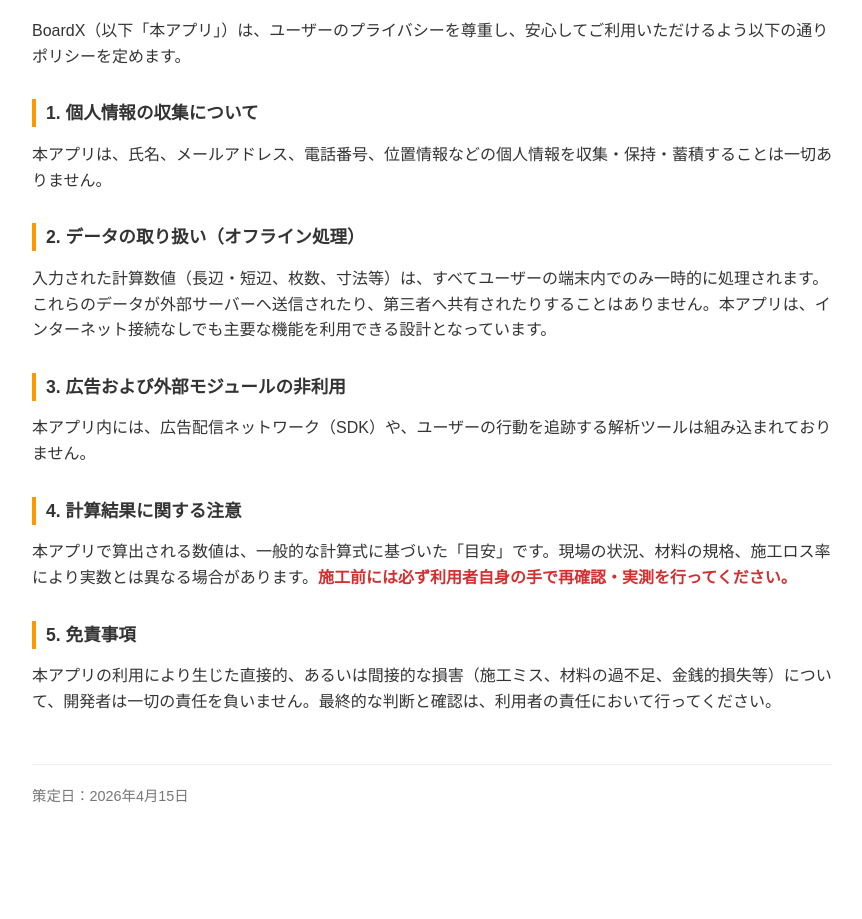
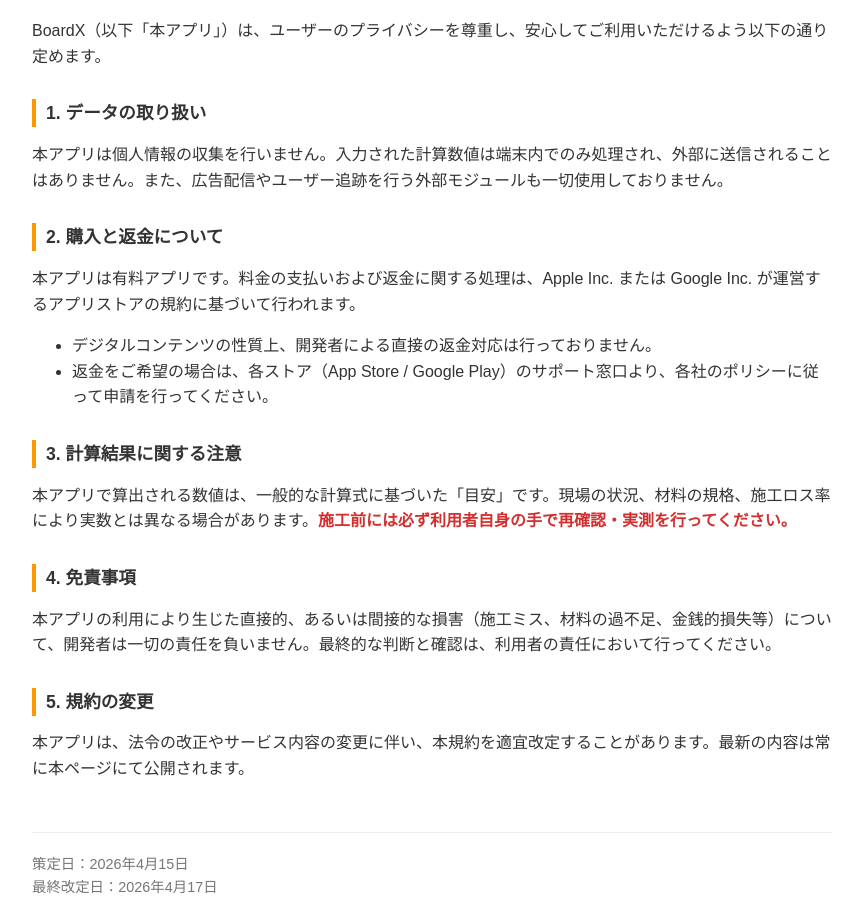
Before and after one commit to bluexdia-prog/privacy-policy, a plain HTML site: page index.html in a window 1280 px wide. Shown: the part 108-1027 px from the top of the page, without its empty margins (208-1070 px from the left). Before the commit the page ends 937 px from the top, so only its background shows below. Drawn offline with Linux system fonts and the light colour scheme.

Commit message:
index.html の更新

```diff
--- a/index.html
+++ b/index.html
@@ -3,7 +3,7 @@
 <head>
     <meta charset="UTF-8">
     <meta name="viewport" content="width=device-width, initial-scale=1.0">
-    <title>BoardX プライバシーポリシー</title>
+    <title>BoardX プライバシーポリシー・利用規約</title>
     <style>
         body { font-family: sans-serif; line-height: 1.6; padding: 20px; color: #333; max-width: 800px; margin: auto; }
         h1 { color: #FF9800; border-bottom: 2px solid #FF9800; padding-bottom: 10px; }
@@ -14,26 +14,31 @@
     </style>
 </head>
 <body>
-    <h1>プライバシーポリシー</h1>
-    <p>BoardX（以下「本アプリ」）は、ユーザーのプライバシーを尊重し、安心してご利用いただけるよう以下の通りポリシーを定めます。</p>
+    <h1>プライバシーポリシー・利用規約</h1>
+    <p>BoardX（以下「本アプリ」）は、ユーザーのプライバシーを尊重し、安心してご利用いただけるよう以下の通り定めます。</p>
 
-    <h2>1. 個人情報の収集について</h2>
-    <p>本アプリは、氏名、メールアドレス、電話番号、位置情報などの個人情報を収集・保持・蓄積することは一切ありません。</p>
+    <h2>1. データの取り扱い</h2>
+    <p>本アプリは個人情報の収集を行いません。入力された計算数値は端末内でのみ処理され、外部に送信されることはありません。また、広告配信やユーザー追跡を行う外部モジュールも一切使用しておりません。</p>
 
-    <h2>2. データの取り扱い（オフライン処理）</h2>
-    <p>入力された計算数値（長辺・短辺、枚数、寸法等）は、すべてユーザーの端末内でのみ一時的に処理されます。これらのデータが外部サーバーへ送信されたり、第三者へ共有されたりすることはありません。本アプリは、インターネット接続なしでも主要な機能を利用できる設計となっています。</p>
+    <h2>2. 購入と返金について</h2>
+    <p>本アプリは有料アプリです。料金の支払いおよび返金に関する処理は、Apple Inc. または Google Inc. が運営するアプリストアの規約に基づいて行われます。</p>
+    <ul>
+        <li>デジタルコンテンツの性質上、開発者による直接の返金対応は行っておりません。</li>
+        <li>返金をご希望の場合は、各ストア（App Store / Google Play）のサポート窓口より、各社のポリシーに従って申請を行ってください。</li>
+    </ul>
 
-    <h2>3. 広告および外部モジュールの非利用</h2>
-    <p>本アプリ内には、広告配信ネットワーク（SDK）や、ユーザーの行動を追跡する解析ツールは組み込まれておりません。</p>
-
-    <h2>4. 計算結果に関する注意</h2>
+    <h2>3. 計算結果に関する注意</h2>
     <p>本アプリで算出される数値は、一般的な計算式に基づいた「目安」です。現場の状況、材料の規格、施工ロス率により実数とは異なる場合があります。<span class="important">施工前には必ず利用者自身の手で再確認・実測を行ってください。</span></p>
 
-    <h2>5. 免責事項</h2>
+    <h2>4. 免責事項</h2>
     <p>本アプリの利用により生じた直接的、あるいは間接的な損害（施工ミス、材料の過不足、金銭的損失等）について、開発者は一切の責任を負いません。最終的な判断と確認は、利用者の責任において行ってください。</p>
 
+    <h2>5. 規約の変更</h2>
+    <p>本アプリは、法令の改正やサービス内容の変更に伴い、本規約を適宜改定することがあります。最新の内容は常に本ページにて公開されます。</p>
+
     <div class="footer">
-        策定日：2026年4月15日
+        策定日：2026年4月15日<br>
+        最終改定日：2026年4月17日
     </div>
 </body>
 </html>
```
